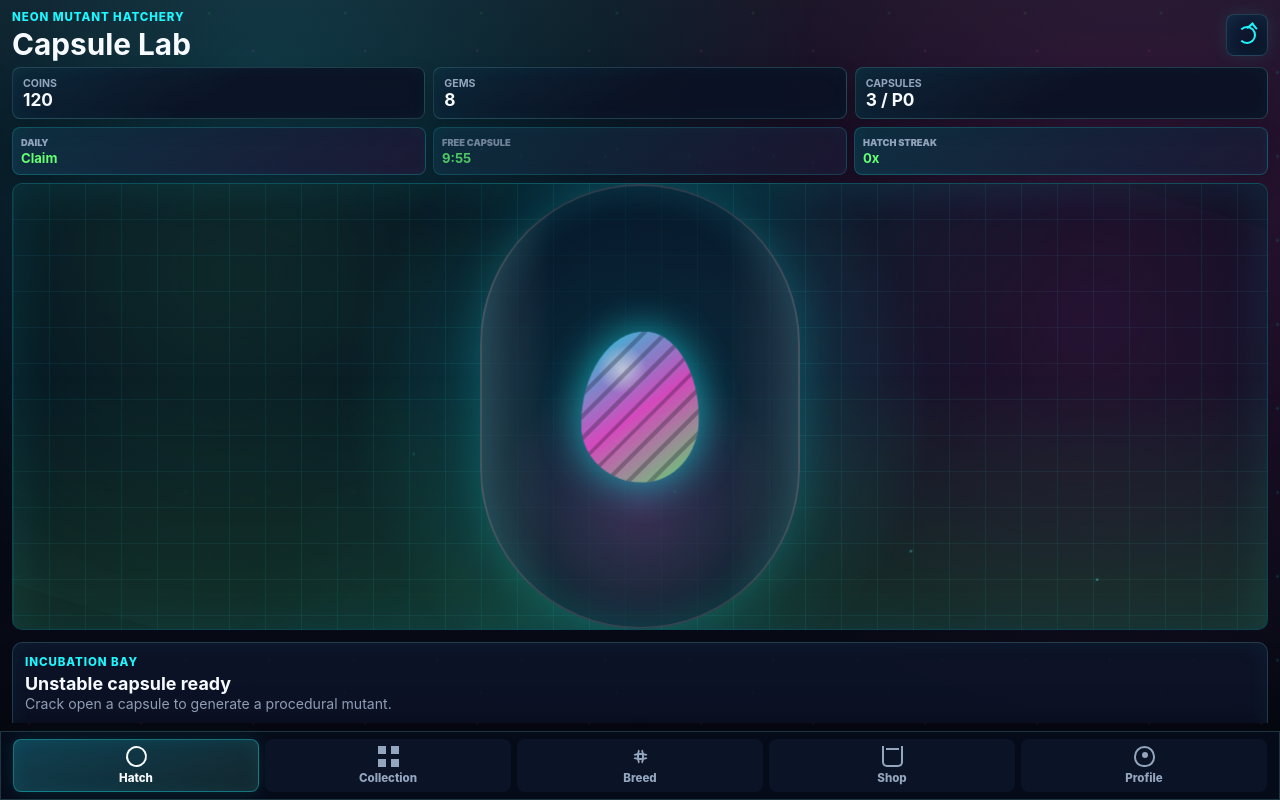
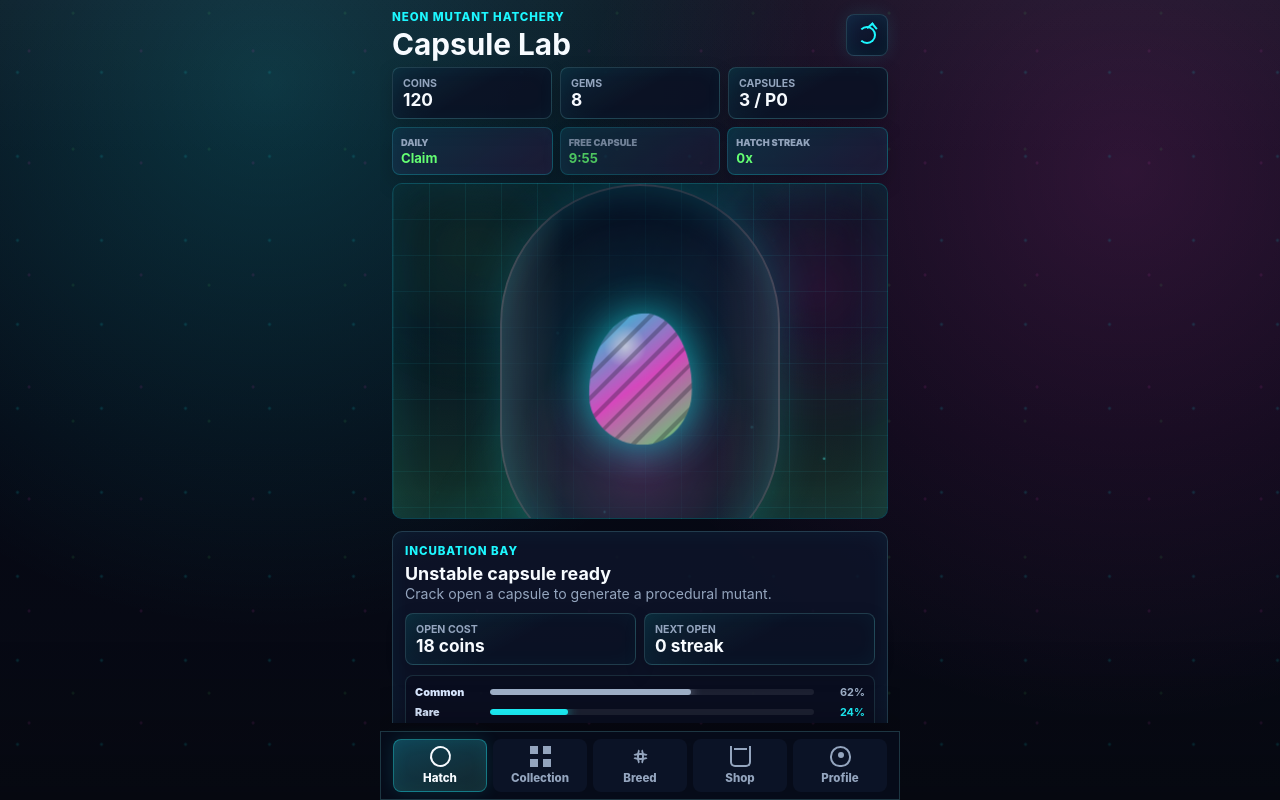
Before and after one commit to isawh/neon-mutant-hatchery, a React (Vite) app: page / in a window 1280 px wide. Built offline with nearby package versions, Linux system fonts and the light colour scheme.

Commit message:
fix fullscreen centered layout

```diff
--- a/src/App.tsx
+++ b/src/App.tsx
@@ -689,6 +689,7 @@ export default function App() {
 
   return (
     <main className={`app-shell ${lastHatched?.rarity === "Secret" ? "secret-distort" : ""}`}>
+      <div className="app-content">
         <section className="top-panel">
           <div>
             <p className="eyebrow">Neon Mutant Hatchery</p>
@@ -1331,6 +1332,7 @@ export default function App() {
           </button>
         ))}
       </nav>
+      </div>
     </main>
   );
 }
--- a/src/styles.css
+++ b/src/styles.css
@@ -117,6 +117,20 @@ button:not(:disabled):active {
   transform: none;
 }
 
+.app-content {
+  width: min(100vw, 520px);
+  max-width: 520px;
+  height: 100%;
+  min-height: 0;
+  margin: 0 auto;
+  display: flex;
+  flex-direction: column;
+  gap: 8px;
+  overflow: hidden;
+  position: relative;
+  z-index: 1;
+}
+
 .app-shell.secret-distort {
   animation: secretUiDistort 2.4s ease-in-out 2;
 }
@@ -213,6 +227,7 @@ p {
 }
 
 .startup-warning {
+  margin: 0 12px;
   display: grid;
   gap: 2px;
   padding: 9px 11px;
@@ -414,7 +429,8 @@ p {
   position: relative;
   display: grid;
   place-items: center;
-  min-height: clamp(196px, 35dvh, 330px);
+  height: clamp(220px, 42dvh, 420px);
+  min-height: 0;
   overflow: hidden;
   border: 1px solid rgba(29, 247, 255, 0.24);
   border-radius: 10px;
@@ -556,7 +572,7 @@ p {
 .capsule {
   position: relative;
   z-index: 2;
-  width: min(74vw, 320px);
+  width: min(54vw, 280px);
   aspect-ratio: 0.72;
   display: grid;
   place-items: center;
```
Lines whose indentation alone changed are shown as unchanged.
